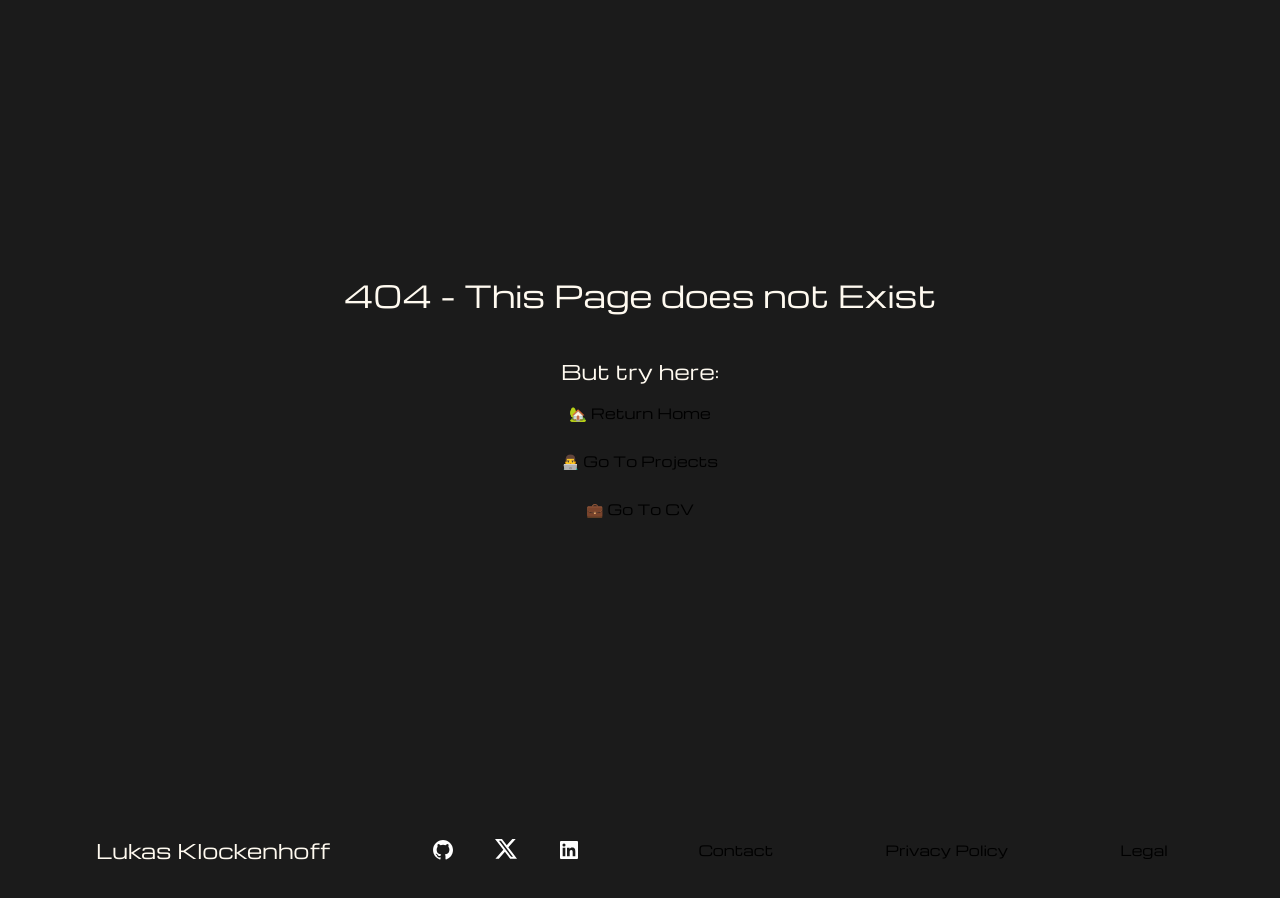
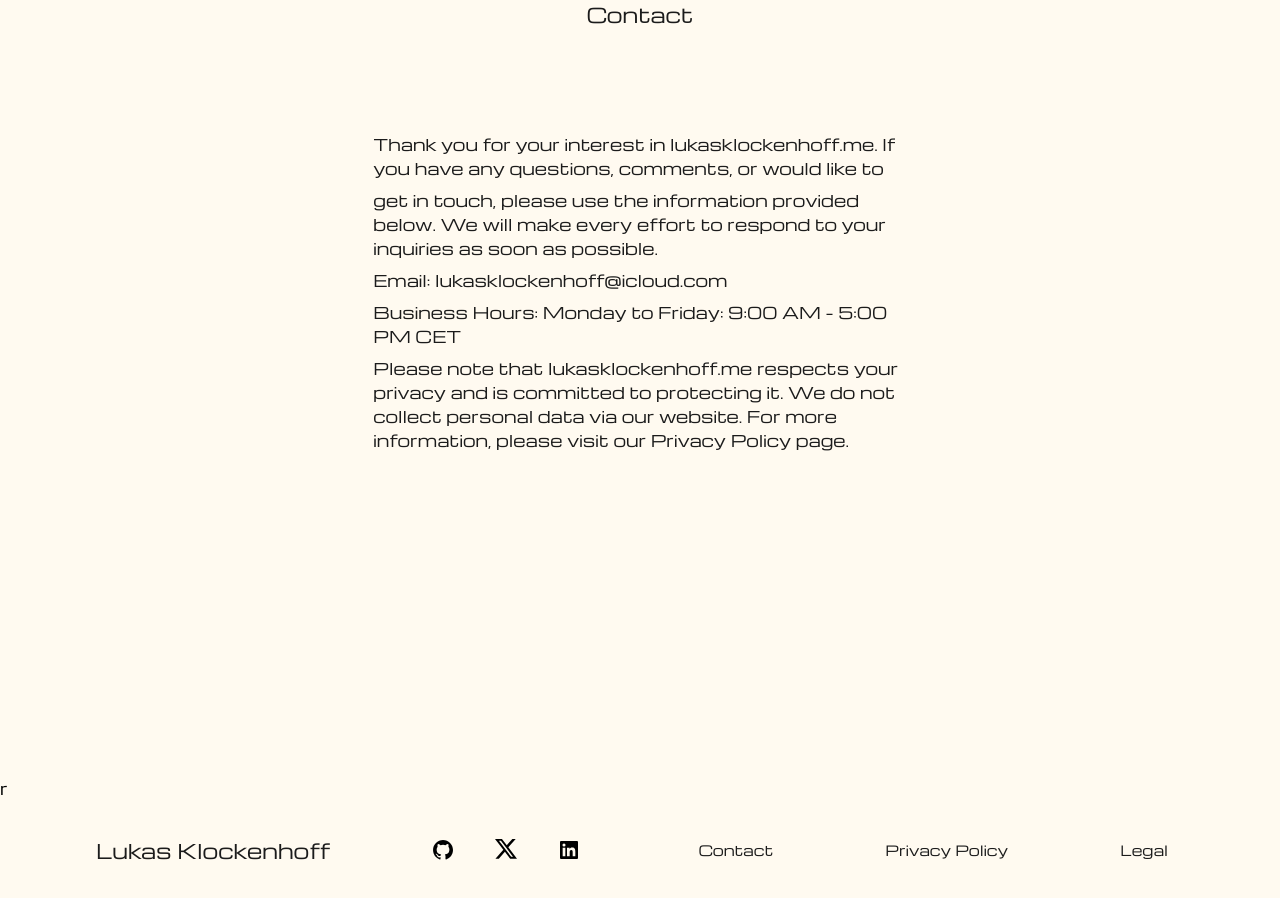
Before and after one commit to LukasKlockenhoff/Website, a Next.js app: page /contact in a window 1280 px wide. Before the commit this address had no page. Shown: the part 100-998 px from the top of the page. Built offline with nearby package versions, Linux system fonts and the light colour scheme.

Commit message:
feat: dark and light mode support

```diff
--- a/src/app/about/page.tsx
+++ b/src/app/about/page.tsx
@@ -2,7 +2,7 @@ import TextStyles from "@/utils/textstyles";
 
 export default async function About() {
   return (
-    <div className={"w-full h-full flex justify-center bg-background"}>
+    <div className={"w-full h-full flex justify-center dark:bg-background bg-white"}>
       <h1 className={TextStyles.H3}>About</h1>
     </div>
   );
--- /dev/null
+++ b/src/app/contact/page.tsx
@@ -0,0 +1,40 @@
+import TextStyles from "@/utils/textstyles";
+import {twMerge} from "tailwind-merge";
+
+export default async function Contact() {
+    return (
+        <div className={"w-full h-full dark:bg-background bg-white"}>
+            <div className={"flex flex-col gap-y-2 h-full w-full"}>
+                <h1 className={twMerge(TextStyles.H3, "flex mx-auto")}>Contact</h1>
+                <div className={"flex flex-col gap-y-2 mx-auto w-5/12 h-full pt-24"}>
+                    <p className={TextStyles.BigText}>
+                        Thank you for your interest in lukasklockenhoff.me. If you have any questions, comments, or
+                        would like
+                        to
+                    </p>
+                    <p className={TextStyles.BigText}>
+                        get in touch, please use the information provided below. We will make every effort to respond to
+                        your
+                        inquiries as soon as possible.
+                    </p>
+                    <p className={TextStyles.BigText}>
+                        Email:
+                        lukasklockenhoff@icloud.com
+                    </p>
+                    <p className={TextStyles.BigText}>
+                        Business Hours:
+                        Monday to Friday: 9:00 AM - 5:00 PM CET
+                    </p>
+                    <p className={TextStyles.BigText}>
+                        Please note that lukasklockenhoff.me respects your privacy and is committed to protecting it. We
+                        do
+                        not
+                        collect personal data via our website. For more information, please visit our Privacy Policy
+                        page.
+                    </p>
+                </div>r
+            </div>
+        </div>
+    )
+        ;
+}
--- a/src/app/layout.tsx
+++ b/src/app/layout.tsx
@@ -26,7 +26,7 @@ export default function RootLayout({
   return (
     <html
       lang="en"
-      className={twMerge("h-full w-full overflow-y-scroll", michroma.className)}
+      className={twMerge("h-full w-full", michroma.className)}
     >
       <body className={"h-full w-full"}>
         <ThemeProvider
--- a/src/app/not-found.tsx
+++ b/src/app/not-found.tsx
@@ -5,12 +5,10 @@ import { Button } from "@/components/ui/button";
 
 export default function NotFound() {
   return (
-    <div className="w-full h-full bg-black flex justify-center items-center flex-col gap-y-10">
-      <div className={"flex flex-col items-center gap-y-2"}>
-        <h2 className={twMerge(Textstyles.H2)}>
+    <div className="w-full h-full dark:bg-black bg-white flex justify-center items-center flex-col gap-y-10">
+        <h2 className={twMerge(Textstyles.H2, "flex content-center text-center sm:text-3xl")}>
           404 - This Page does not Exist
         </h2>
-      </div>
       <div className={"flex flex-col items-center gap-y-2"}>
         <h3 className={twMerge(Textstyles.H3)}>But try here:</h3>
         <Button asChild variant={"link"}>
@@ -20,7 +18,7 @@ export default function NotFound() {
           <Link href="/projects">👨‍💻 Go To Projects</Link>
         </Button>
         <Button asChild variant={"link"}>
-          <Link href="/cv">💼 Go To CV</Link>
+          <Link href="/about">💼 Go To About</Link>
         </Button>
       </div>
     </div>
--- a/src/app/page.tsx
+++ b/src/app/page.tsx
@@ -1,10 +1,11 @@
 import Image from "next/image";
 import { twMerge } from "tailwind-merge";
 import LandingPageImage from "@/assets/LandingPageImage.png";
+import Textstyles from "@/utils/textstyles";
 
 export default function Home() {
   return (
-    <div className={"w-full h-full bg-background"}>
+    <div className={"w-full h-full dark:bg-background bg-white"}>
       <div
         className={
           "flex flex-col w-[80%] sm:w-auto mx-auto gap-y-4 sm:ml-24 pt-14 sm:pt-24 overflow-hidden"
@@ -23,17 +24,17 @@ export default function Home() {
         >
           <h1
             className={twMerge(
-              "flex font-michroma text-2xl sm:text-4xl text-white",
+              Textstyles.H2,
             )}
           >
             Hi, I am Lukas Klockenhoff 👋
           </h1>
-          <p>
+          <p className={twMerge(Textstyles.BigText)}>
             I am a Computer Science Student in Tesla’s Future Talents Program I
             like programming things, playing the violin and piano, reading
             philosophy and travelling with my Girlfriend.
           </p>
-          <p>Welcome to my Page.</p>
+          <p className={twMerge(Textstyles.BigText)}>Welcome to my Page.</p>
         </div>
       </div>
     </div>
--- a/src/components/footer/footer.tsx
+++ b/src/components/footer/footer.tsx
@@ -3,6 +3,7 @@ import Icon, { IconName } from "@/components/ui/icon";
 import TextStyles from "@/utils/textstyles";
 import Link from "next/link";
 import { Button } from "@/components/ui/button";
+import theme from "tailwindcss/defaultTheme";
 
 interface socialIconProps {
   name: string;
@@ -45,7 +46,7 @@ const links = [
 
 export default async function Footer() {
   return (
-    <div className="flex w-full flex-col md:flex-row items-center mx-auto h-[100px] md:justify-between px-24 bg-background justify-end pb-10 sm:pb-0">
+    <div className="flex w-full flex-col md:flex-row items-center mx-auto h-[100px] md:justify-between px-24 bg-white dark:bg-background justify-end pb-10 sm:pb-0">
       <div className={"xl:flex hidden"}>
         <a href={"/"} className={TextStyles.H3}>
           Lukas Klockenhoff
@@ -54,7 +55,8 @@ export default async function Footer() {
       <div className={"flex gap-x-10"}>
         {socials.map((social) => (
           <Link href={social.url} key={social.name}>
-            <Icon name={social.icon} />
+            <Icon name={social.icon} fill={"white"} className={"hidden dark:block"}/>
+            <Icon name={social.icon} fill={"black"} className={"block dark:hidden"}/>
           </Link>
         ))}
       </div>
--- a/src/components/ui/button.tsx
+++ b/src/components/ui/button.tsx
@@ -16,7 +16,7 @@ const buttonVariants = cva(
         secondary:
           "bg-secondary text-secondary-foreground hover:bg-secondary/80",
         ghost: "hover:bg-accent hover:text-accent-foreground",
-        link: "text-primary underline-offset-4 hover:underline",
+        link: "dark:text-white text-black underline-offset-4 hover:underline",
       },
       size: {
         default: "h-10 px-4 py-2",
--- a/src/components/ui/icon.tsx
+++ b/src/components/ui/icon.tsx
@@ -2,6 +2,7 @@ import React, { SVGProps } from "react";
 import { twMerge } from "tailwind-merge";
 
 interface SvgProps {
+    fill?: string;
   className?: string;
 }
 
@@ -597,7 +598,7 @@ const Icons = {
   linkedin: (props: SvgProps) => (
     <svg
       xmlns="http://www.w3.org/2000/svg"
-      fill="white"
+      fill={props.fill || "white"}
       width="24"
       height="24"
       viewBox="0 0 24 24"
@@ -617,7 +618,7 @@ const Icons = {
     >
       <path
         d="M17.3263 0.903931H20.6998L13.3297 9.32742L22 20.7899H15.2112L9.89404 13.838L3.80995 20.7899H0.434432L8.31743 11.78L0 0.903931H6.96111L11.7674 7.25826L17.3263 0.903931ZM16.1423 18.7707H18.0116L5.94539 2.81706H3.93946L16.1423 18.7707Z"
-        fill="white"
+        fill={props.fill || "white"}
       />
     </svg>
   ),
@@ -625,7 +626,7 @@ const Icons = {
     <svg
       xmlns="http://www.w3.org/2000/svg"
       width="24"
-      fill="white"
+      fill={props.fill || "white"}
       height="24"
       viewBox="0 0 24 24"
       {...props}
@@ -643,6 +644,7 @@ export type IconName = keyof typeof Icons;
 
 export interface IconProps {
   name: IconName;
+  fill?: string;
   className?: string;
 }
 
--- a/src/components/ui/theme-toggle.tsx
+++ b/src/components/ui/theme-toggle.tsx
@@ -24,7 +24,7 @@ export function ModeToggle() {
           <span className="sr-only">Toggle theme</span>
         </Button>
       </DropdownMenuTrigger>
-      <DropdownMenuContent align="end" className={"bg-background border"}>
+      <DropdownMenuContent align="end" className={"dark:bg-background bg-white border text-black dark:text-white"}>
         <DropdownMenuItem
           onClick={() => setTheme("light")}
           className={"hover:cursor-pointer"}
--- a/src/utils/textstyles.ts
+++ b/src/utils/textstyles.ts
@@ -1,16 +1,16 @@
 const TextStyles = {
-  H1: "font-michroma text-6xl text-white",
-  H1Small: "font-michroma text-4xl text-white",
-  H2: "font-michroma text-[1.875rem] leading-[2.8125rem] text-white",
-  H3: "font-michroma text-xl text-white",
-  H4: "font-michroma text-base text-white",
-  Highlighted: "font-michroma text-sm text-white",
+  H1: "font-michroma text-6xl dark:text-white text-black",
+  H1Small: "font-michroma text-4xl dark:text-white text-black",
+  H2: "font-michroma text-[1.875rem] leading-[2.8125rem] dark:text-white text-black",
+  H3: "font-michroma text-xl dark:text-white text-black",
+  H4: "font-michroma text-base dark:text-white text-black",
+  Highlighted: "font-michroma text-sm dark:text-white text-black",
   SmallText: "font-michroma text-[0.875rem] text-dark-grey",
-  Text: "font-michroma text-base sm:text-sm text-dark-grey",
-  BigText: "font-michroma text-[1.0625rem] text-dark-grey",
-  Elevated: "font-michroma sm:text-sm  text-white",
-  BigTag: "font-michroma text-[0.9375rem] text-white",
-  Tag: "font-michroma text-xs  text-white",
+  Text: "font-michroma text-base sm:text-sm text-black dark:text-white",
+  BigText: "font-michroma text-md text-black dark:text-white",
+  Elevated: "font-michroma sm:text-sm  dark:text-white text-black",
+  BigTag: "font-michroma text-[0.9375rem] dark:text-white text-black",
+  Tag: "font-michroma text-xs  dark:text-white text-black",
   BigHint: "font-michroma text-[1.0625rem]  text-grey",
   Hint: "font-michroma text-[0.9375rem] text-grey",
 } as const;
--- a/tailwind.config.ts
+++ b/tailwind.config.ts
@@ -17,25 +17,20 @@ module.exports = {
     },
     extend: {
       colors: {
-        border: "#FFFAF0/90",
+        border: "#FFFAF0/50",
         white: "#FFFAF0",
         input: "hsl(var(--input))",
         ring: "#E86100",
         background: "#1B1B1B",
         black: "#1B1B1B",
         foreground: "hsl(var(--foreground))",
-        primary: {
-          DEFAULT: "hsl(var(--primary))",
-          foreground: "hsl(var(--primary-foreground))",
-        },
+        primary: "#007FFF",
+        grey: "#A6A6A6",
         secondary: {
           DEFAULT: "hsl(var(--secondary))",
           foreground: "hsl(var(--secondary-foreground))",
         },
-        destructive: {
-          DEFAULT: "hsl(var(--destructive))",
-          foreground: "hsl(var(--destructive-foreground))",
-        },
+        destructive: "#C51E3A",
         muted: {
           DEFAULT: "hsl(var(--muted))",
           foreground: "hsl(var(--muted-foreground))",
@@ -110,6 +105,9 @@ module.exports = {
         "zoom-in": "zoom-in",
         "zoom-out": "zoom-out",
       },
+      screens: {
+        "md-plus": { max: "767px" },
+      },
       keyframes: {
         "accordion-down": {
           from: { height: 0 },
```
Also changed, not shown: src/components/header/header.tsx (+5 -5 lines), 1 other file (tests, documents, lock files or other folders).
